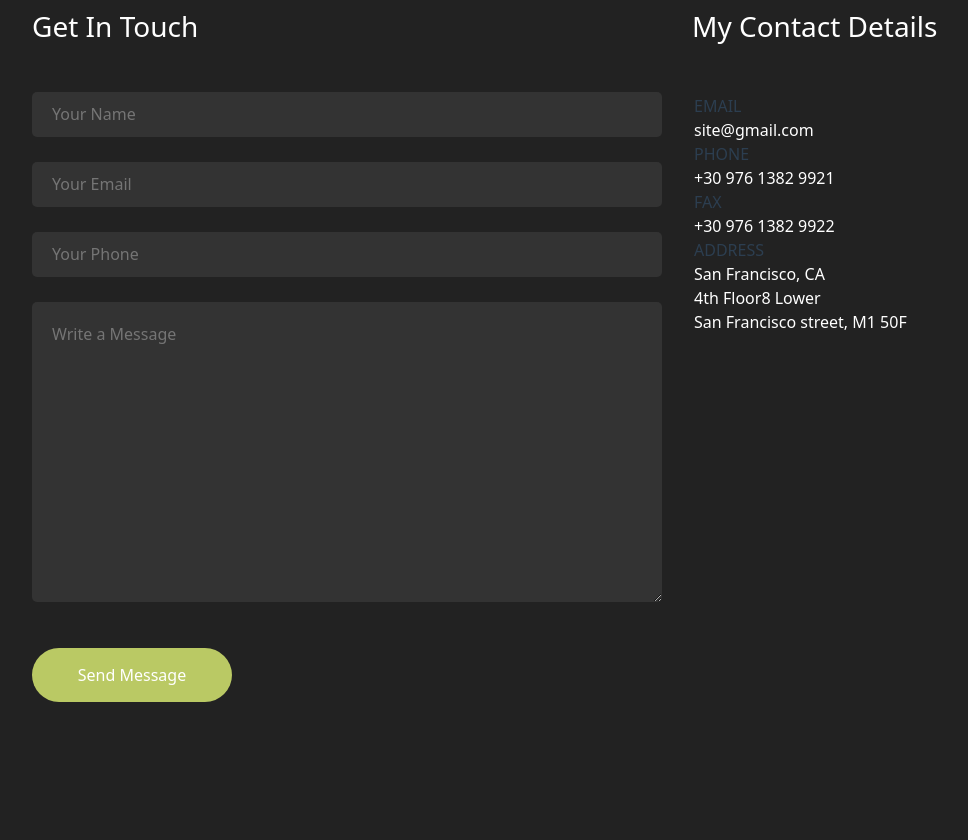
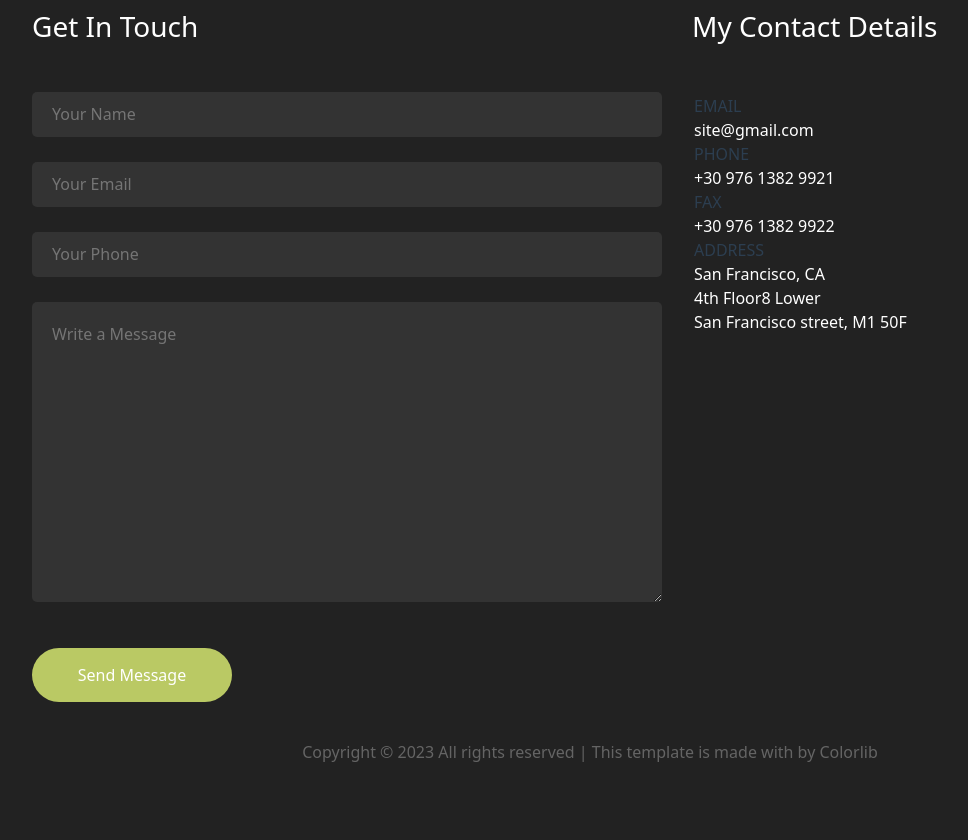
Before and after one commit to japoon999/preview-page, a plain HTML site: page index.html in a window 1280 px wide. Shown: the part 6147-6987 px from the top of the page, without its empty margins (50-1018 px from the left). Before the commit the page ends 6857 px from the top, so only its background shows below. Drawn offline with nearby package versions, Linux system fonts and the light colour scheme.

Commit message:
created footer section

```diff
--- a/assets/css/main.css
+++ b/assets/css/main.css
@@ -243,7 +243,6 @@ p {
   justify-content: space-around;
 }
 
-
 form h3 {
   color: white;
 }
@@ -264,8 +263,6 @@ form h3 {
   border-radius: 5px;
   border: none;
   padding-left: 20px;
-
-
 }
 
 .phone input {
@@ -284,15 +281,12 @@ form h3 {
   border-radius: 5px;
   border: none;
   padding: 20px 0px 0px 20px;
-
 }
-
 
 .contact {
   margin-top: 80px;
   display: flex;
 }
-
 
 .name,
 .email,
@@ -313,7 +307,6 @@ form h3 {
   color: white;
 }
 
-
 .contact-details ul li span {
   color: #2c3e50;
   display: block;
@@ -322,7 +315,6 @@ form h3 {
 .contact-details ul li {
   color: white;
 }
-
 
 .contact-details h3 {
   color: white;
@@ -334,8 +326,11 @@ form h3 {
   margin-top: 50px;
 }
 
-
-
+.footer-text {
+  height: 100px;
+  text-align: center;
+  margin-top: 30px;
+}
 
 
 
--- a/index.html
+++ b/index.html
@@ -388,97 +388,34 @@
         </div>
     </section>
 
-
     <section id="CONTACT">
-
-
-
-
-
-
-
-
-
-
-
-
-
-
-
-
-
-
-
-
-
-
-
-
-
-
-
-
-
-
-    </section>
-
-
         <div class="container">
-
             <div class="section-heading text-center mt-5">
                 <h2>Get<strong> In Touch</strong></h2>
             </div>
-
-
-
             <div class="contact">
-
-
                 <div class="touch">
-
-
                     <form action="">
-
                         <h3>Get In Touch</h3>
-
                         <div class="name mt-5">
                             <input type="text" placeholder="Your Name">
                         </div>
-
-
                         <div class="email">
                             <input type="email" placeholder="Your Email">
                         </div>
-
-
                         <div class="phone">
                             <input type="tel" placeholder="Your Phone" required>
                         </div>
-
-
-
-
                         <div class="textareas">
                             <textarea name="" id="" cols="30" rows="10" placeholder="Write a Message"></textarea>
                         </div>
-
                         <div class="button">
-
                             <input type="submit" value="Send Message">
-
                         </div>
-
                     </form>
-
                 </div>
-
-
-
-
-
                 <div class="contact-details">
                     <h3>My Contact Details</h3>
-
                     <ul>
                         <li><span>EMAIL</span>site@gmail.com</li>
                         <li><span>PHONE</span>+30 976 1382 9921</li>
@@ -487,66 +424,16 @@
                         <li>4th Floor8 Lower</li>
                         <li>San Francisco street, M1 50F</li>
                     </ul>
+                </div>
+            </div>
+        </div>
+    </section>
 
+    <footer>
+        <div class="footer-text">
+            <p>Copyright © 2023 All rights reserved | This template is made with by Colorlib</p>
         </div>
-
-
-
-
-
-
-
-
-
-
-
-
-
-
-
-
-
-
-
-
-
-
-
-
-
-
-
-        </div>
-
-
-
-
-
-
-
-
-
-
-
-
-
-
-
-
-
-
-
-
-
-
-
-    </div>
-
-
-
-
-
-
+    </footer>
 
 
 
```
Lines whose indentation alone changed are shown as unchanged.
